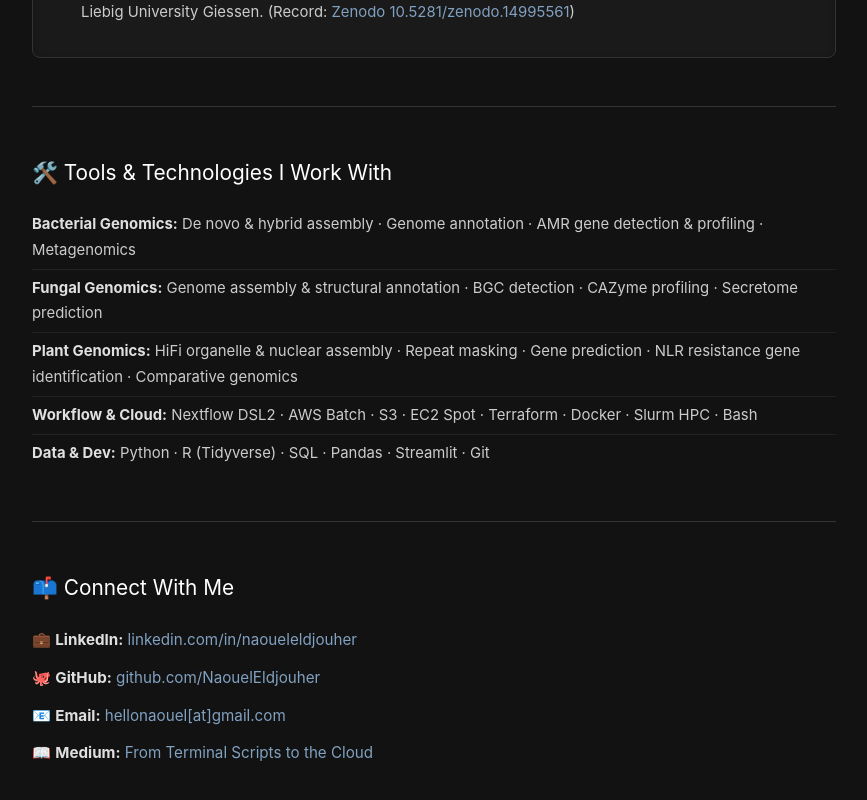
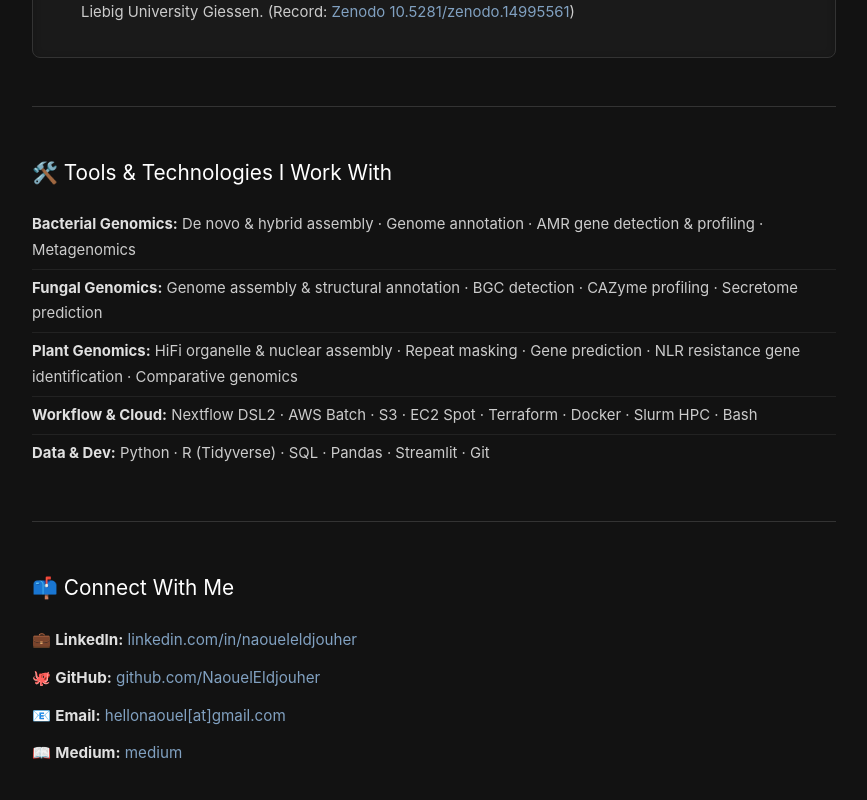
Before and after one commit to NaouelEldjouher/NaouelEldjouher.github.io, a Jekyll site: the page built from index.html, in a window 1280 px wide and 900 px high, scrolled down 2103 px. Shown: the top 800 px of the window, without its empty margins (206-1073 px from the left). Built offline with Jekyll 4.4.1, drawn with Linux system fonts in a browser that asks for light colours.

Commit message:
Update index.html

```diff
--- a/index.html
+++ b/index.html
@@ -220,7 +220,7 @@
       <li>💼 <strong>LinkedIn:</strong> <a href="https://linkedin.com/in/naoueleldjouher">linkedin.com/in/naoueleldjouher</a></li>
       <li>🐙 <strong>GitHub:</strong> <a href="https://github.com/NaouelEldjouher">github.com/NaouelEldjouher</a></li>
       <li>📧 <strong>Email:</strong> <a href="mailto:hellonaouel[at]gmail.com">hellonaouel[at]gmail.com</a></li>
-      <li>📖 <strong>Medium:</strong> <a href="https://medium.com/@NaouelEldjouher">From Terminal Scripts to the Cloud</a></li>
+      <li>📖 <strong>Medium:</strong> <a href="https://medium.com/@NaouelEldjouher">medium</a></li>
     </ul>
   </div>
 </div>
```
